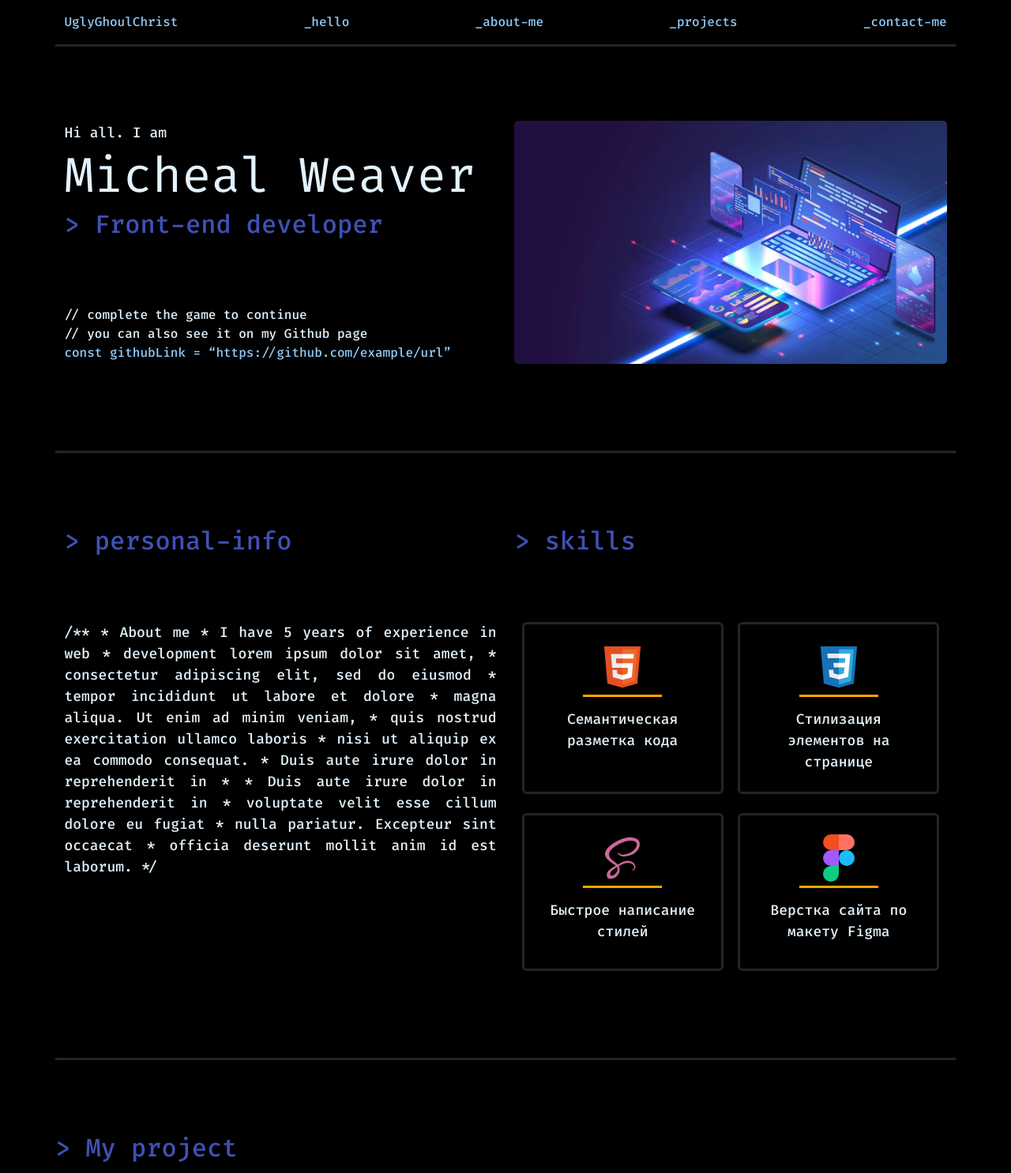
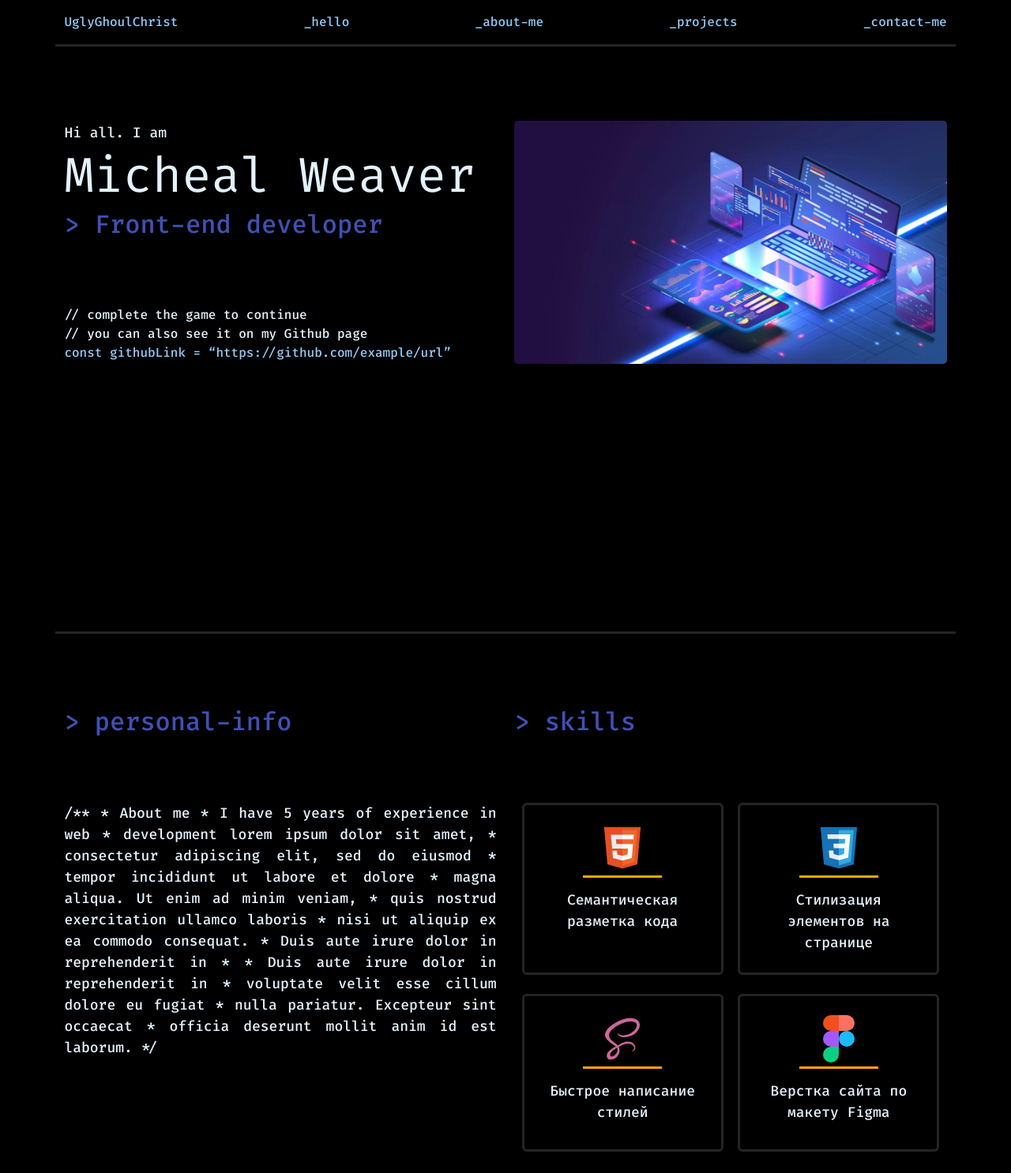
Before and after one commit to UglyGhoulChrist/portfolio, a plain HTML site: page src/index.html in a window 1280 px wide. Shown: the top 1486 px of the page at 79% size. Drawn offline with Linux system fonts and the light colour scheme.

Commit message:
min-height: 100vh

```diff
--- a/src/css/_about.scss
+++ b/src/css/_about.scss
@@ -3,6 +3,7 @@
     &__container {
         padding-top: 90px;
         padding-bottom: 86px;
+        min-height: 100vh;
     }
 
     &__block {
--- a/src/css/_contact.scss
+++ b/src/css/_contact.scss
@@ -0,0 +1,5 @@
+// &__container {
+//     padding-top: 90px;
+//     padding-bottom: 86px;
+//     min-height: 100vh;
+// }
--- a/src/css/_home.scss
+++ b/src/css/_home.scss
@@ -1,8 +1,10 @@
 .home {
 
     &__container {
+
         padding-top: 150px;
         padding-bottom: 110px;
+        min-height: 100vh;
     }
 
     &__block {
--- a/src/css/_project.scss
+++ b/src/css/_project.scss
@@ -3,6 +3,7 @@
     &__container {
         padding-top: 90px;
         padding-bottom: 86px;
+        min-height: 100vh;
     }
 
     &__subtitle {
```
Also changed, not shown: src/css/style.css.
